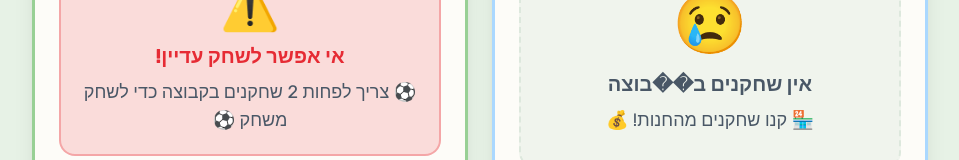
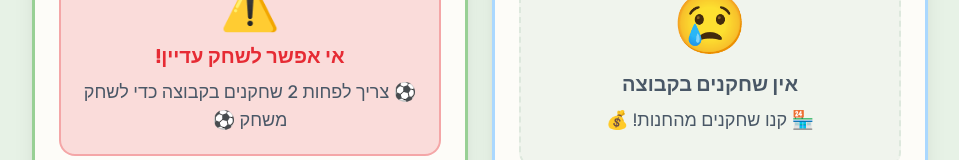
Before and after one commit to ronhrl/kids-reading-tracker, a Next.js app: page / in a window 1280 px wide. Shown: the part 2187-2347 px from the top of the page, without its empty margins (160-1119 px from the left). Built offline with nearby package versions, Linux system fonts and the light colour scheme.

Commit message:
fix: correct corrupted Hebrew character on line 438\n\nDisplay "No players in the team" instead of garbled text.

```diff
--- a/app/page.tsx
+++ b/app/page.tsx
@@ -435,7 +435,7 @@ export default function ReadingTrackerPage() {
                 <div className="text-center py-8 bg-muted/40 rounded-2xl border-2 border-dashed border-muted">
                   <span className="text-6xl block mb-4">{"😢"}</span>
                   <p className="text-xl font-bold text-muted-foreground mb-2">
-                    אין שחקנים ב��בוצה
+                    אין שחקנים בקבוצה
                   </p>
                   <p className="text-lg text-muted-foreground">
                     {"🏪"} קנו שחקנים מהחנות! {"💰"}
```
